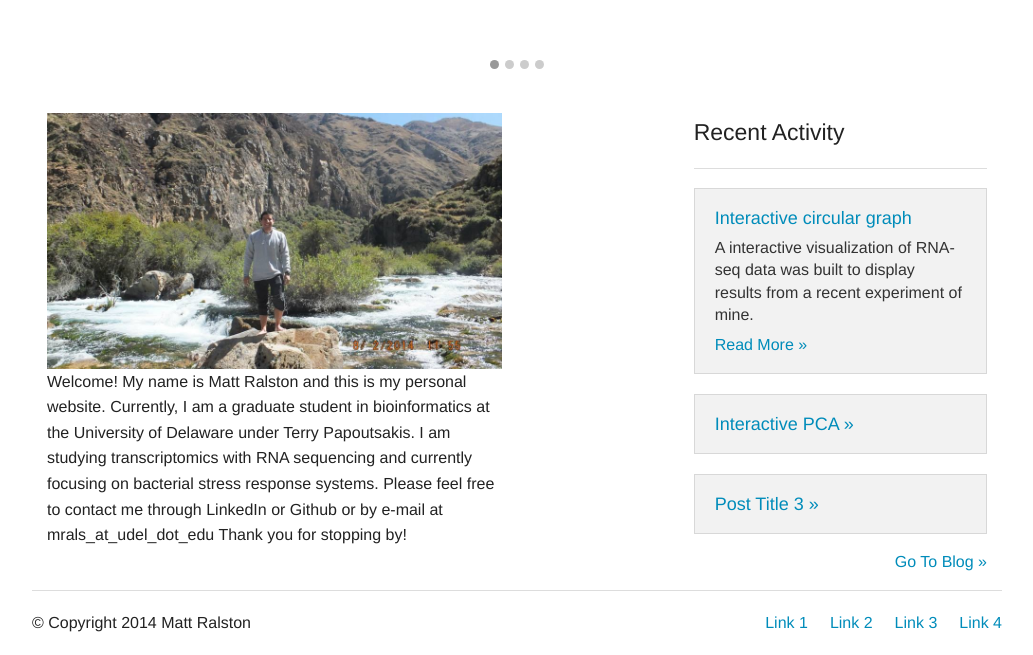
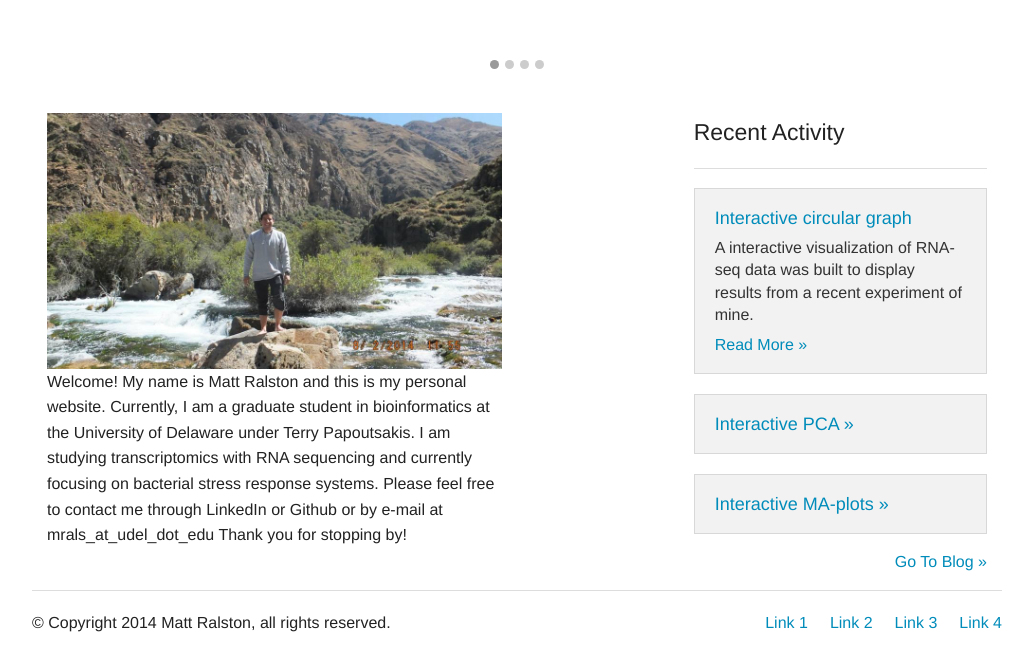
Before and after one commit to MatthewRalston/website.old, a plain HTML site: page index.html in a window 1280 px wide. Shown: the part 930-1585 px from the top of the page, without its empty margins (123-1156 px from the left). Drawn offline with Linux system fonts and the light colour scheme; a script that the page names is missing.

Commit message:
Updated with maplots

```diff
--- a/index.html
+++ b/index.html
@@ -140,7 +140,7 @@ A interactive visualization of RNA-seq data was built to display results from a
   <h5><a href="https://matthewralston.github.io/three_d">Interactive PCA »</a></h5>
 </div>
 <div class="panel hide-for-small">
-<h5><a href="#">Post Title 3 »</a></h5>
+  <h5><a href="https://matthewralston.github.io/maplots">Interactive MA-plots »</a></h5>
 </div>
 <a href="#" class="right">Go To Blog »</a>
 </div>
@@ -154,7 +154,7 @@ A interactive visualization of RNA-seq data was built to display results from a
 <div class="large-12 columns"><hr>
 <div class="row">
 <div class="large-6 columns">
-<p>&copy; Copyright 2014 Matt Ralston</p>
+<p>&copy; Copyright 2014 Matt Ralston, all rights reserved.</p>
 </div>
 <div class="large-6 small-12 columns">
 <ul class="inline-list right">
@@ -176,10 +176,6 @@ A interactive visualization of RNA-seq data was built to display results from a
   '.js><\/script>')
   </script>
   <script src="js/foundation.min.js"></script>
-<script>
-    $(document).foundation();
-  </script>
-
   <script src="js/vendor/jquery.js"></script>
   <script src="js/foundation/foundation.js"></script>
   <script>
```
Lines whose indentation alone changed are shown as unchanged.
